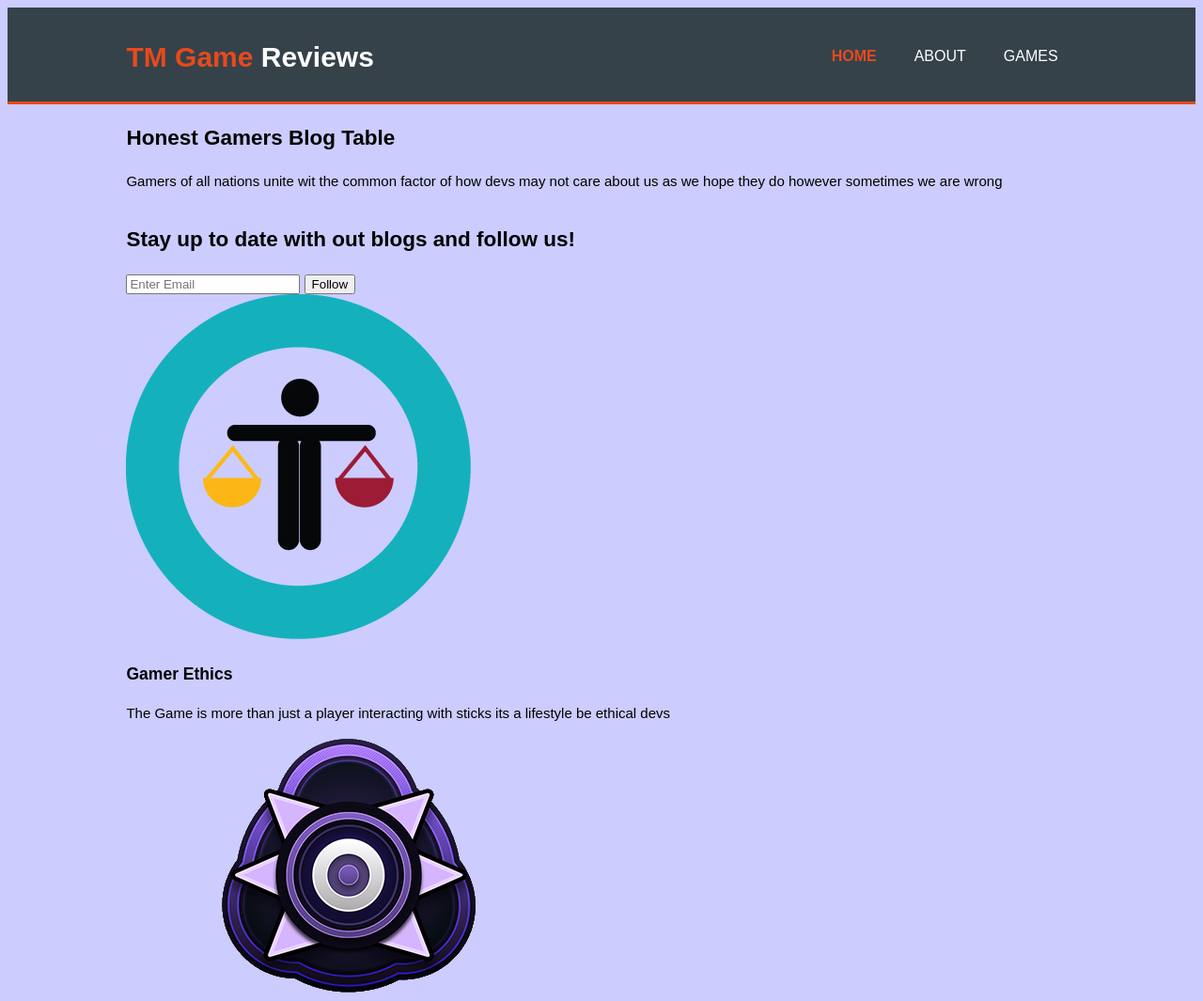
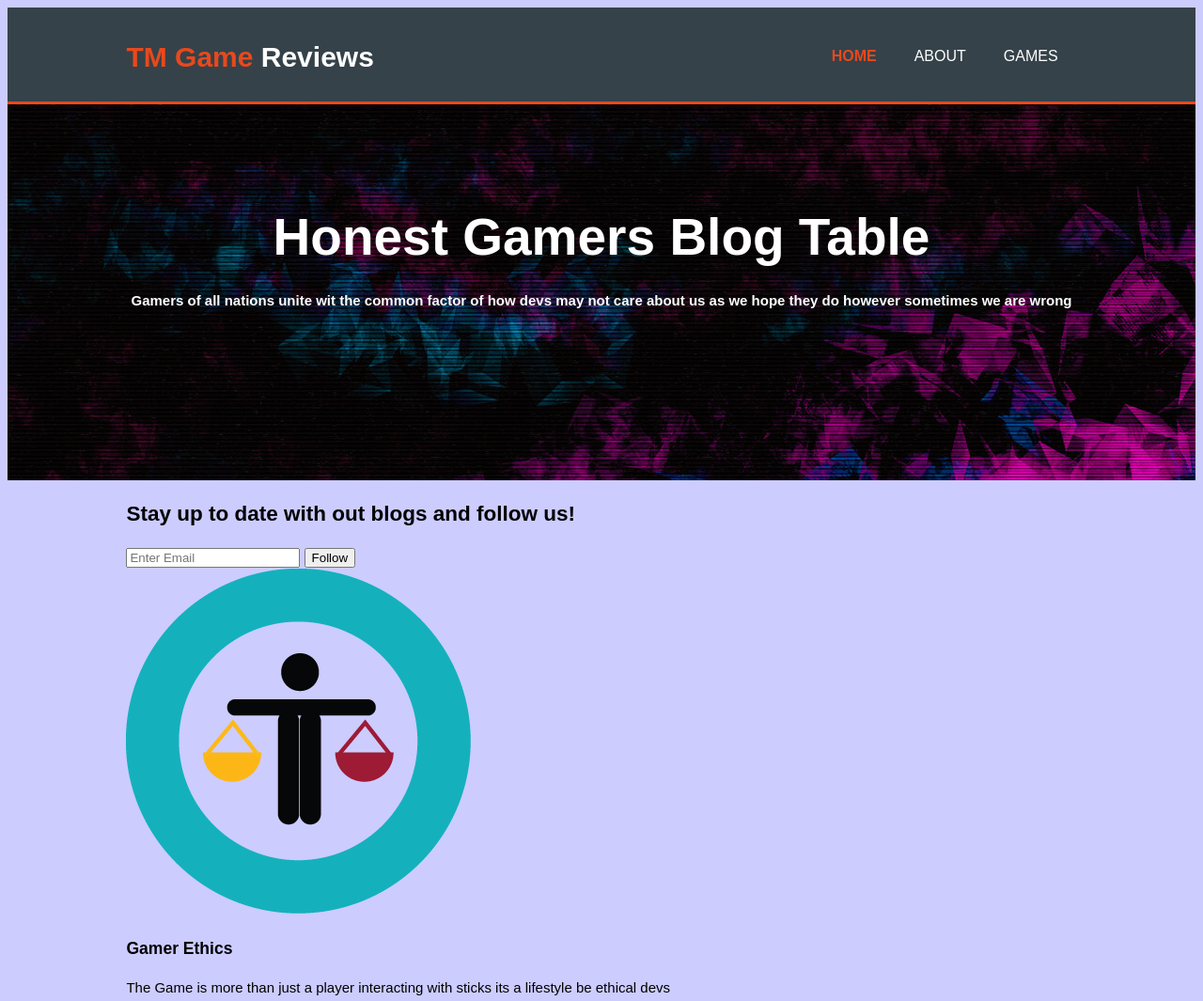
Before and after one commit to Takumukasa/FrontWebRepositry, a plain HTML site: page index.html in a window 1280 px wide. Shown: the top 1065 px of the page at 94% size. Drawn offline with Linux system fonts and the light colour scheme.

Commit message:
updated front page and found banner to fit across using a higher res

```diff
--- a/css/styles.css
+++ b/css/styles.css
@@ -79,9 +79,23 @@ header .highlight, header .current a{
 }
 
 /*showcase */
+#showcase{
+  min-height: 400px;
+  background:url('../image/lets play.jpg') no-repeat;
+  text-align: center;
+  font-weight: bold;
+  color: #ffffff;
+}
 
+#showcase h1{
+
+  margin-top: 100px;
+  font-size: 55px;
+  margin-bottom: 10px;
+}
 
 /* TABLET STYLES */
+
 
 @media screen and (min-width: 500px) {
 
```
Also changed, not shown: Image/banner.jpg (added), Image/console.jpg (added), Image/lets play.jpg (added).
